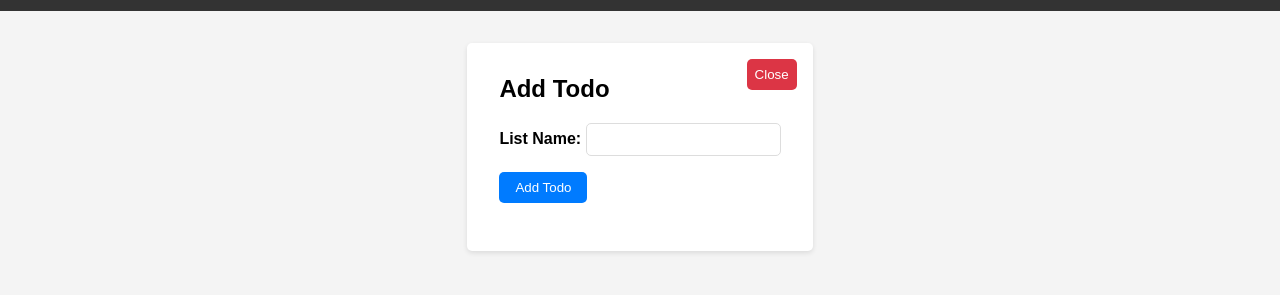
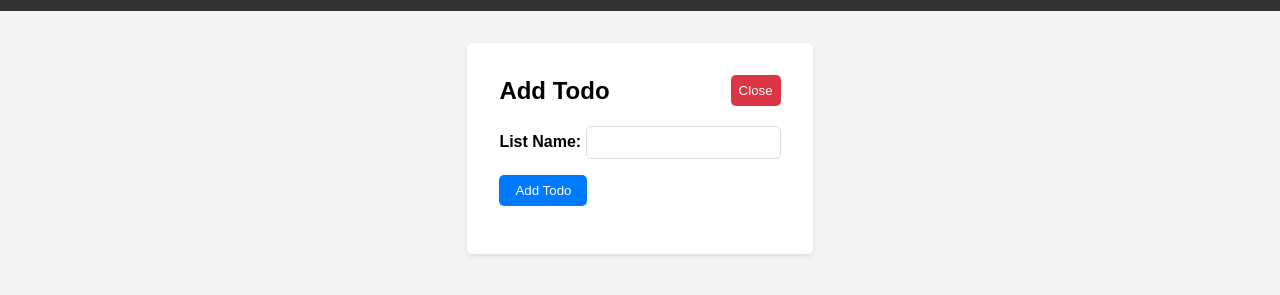
Before and after one commit to yassersalama22/todo-or-nottodo, a website built with webpack: page src/index.html in a window 1280 px wide. Both pictures are taken after a click on the link "Add Todo". Shown: the part 49-344 px from the top of the page. Built offline with nearby package versions, Linux system fonts and the light colour scheme.

Commit message:
fix close button alignment

```diff
--- a/src/index.js
+++ b/src/index.js
@@ -68,8 +68,10 @@ function showAddItemForm(listId) {
   const mainContent = document.getElementById('main-content');
   mainContent.innerHTML = `
     <div class="form-container">
-      <button class="close-button" id="close-add-item">Close</button>
-      <h2>Add Item</h2>
+      <h2>
+        Add Item
+        <button class="close-button" id="close-add-item">Close</button>
+      </h2>
       <form id="add-item-form">
         <div>
           <label for="item-title">Item Title:</label>
@@ -116,8 +118,10 @@ function showAddTodoForm() {
   const mainContent = document.getElementById('main-content');
   mainContent.innerHTML = `
     <div class="form-container">
-      <button class="close-button" id="close-add-todo">Close</button>
-      <h2>Add Todo</h2>
+      <h2>
+        Add Todo
+        <button class="close-button" id="close-add-todo">Close</button>
+      </h2>
       <form id="add-todo-form">
         <div>
           <label for="list-name">List Name:</label>
--- a/src/style.css
+++ b/src/style.css
@@ -133,6 +133,9 @@ body {
 
   .form-container h2 {
     margin-top: 0;
+    display: flex;
+    justify-content: space-between;
+    align-items: center;
   }
 
   .form-container form {
@@ -170,9 +173,6 @@ body {
   }
 
   .close-button {
-    position: absolute;
-    top: 1rem;
-    right: 1rem;
     background-color: #dc3545;
     color: #fff;
     border: none;
```
